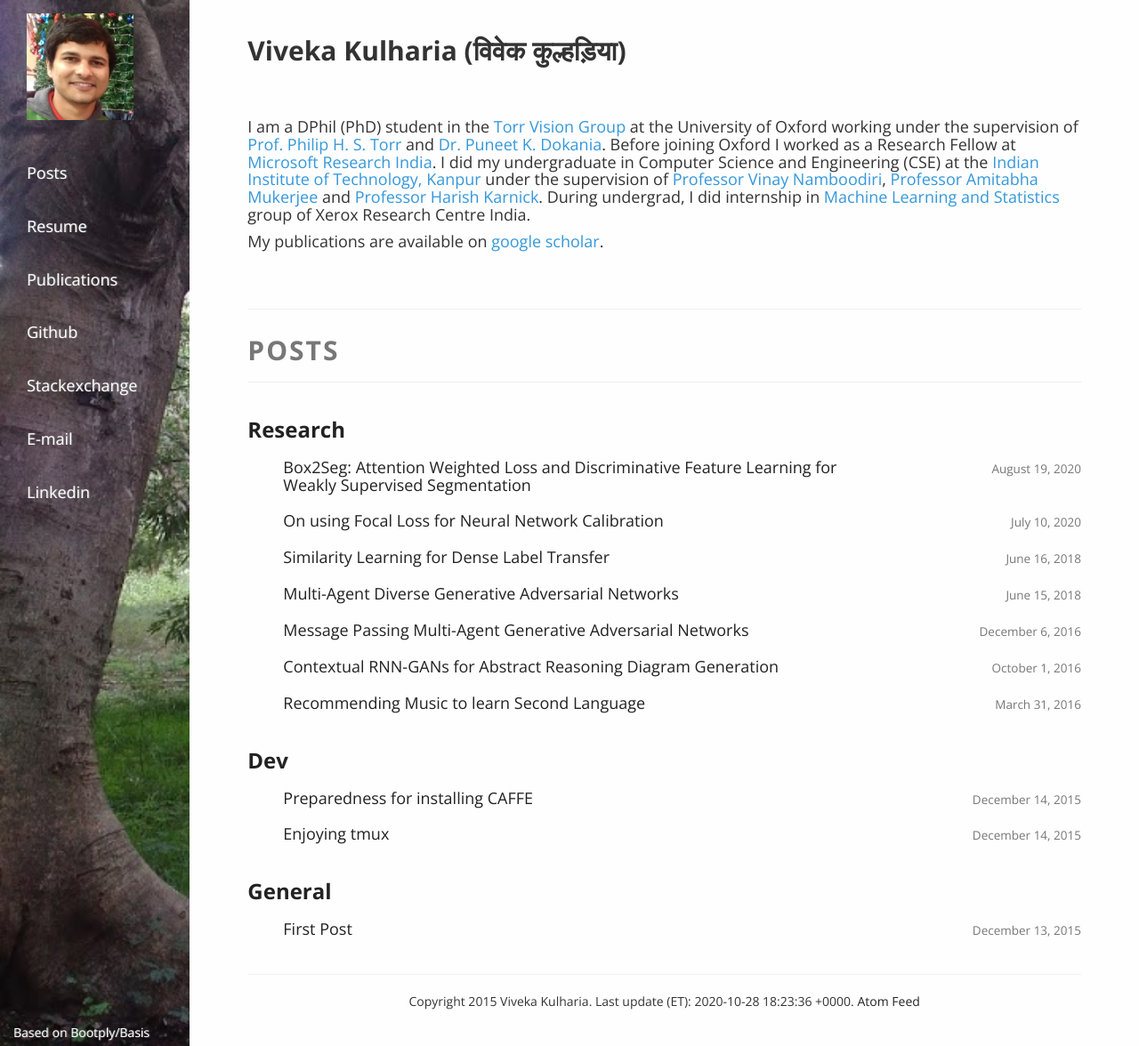
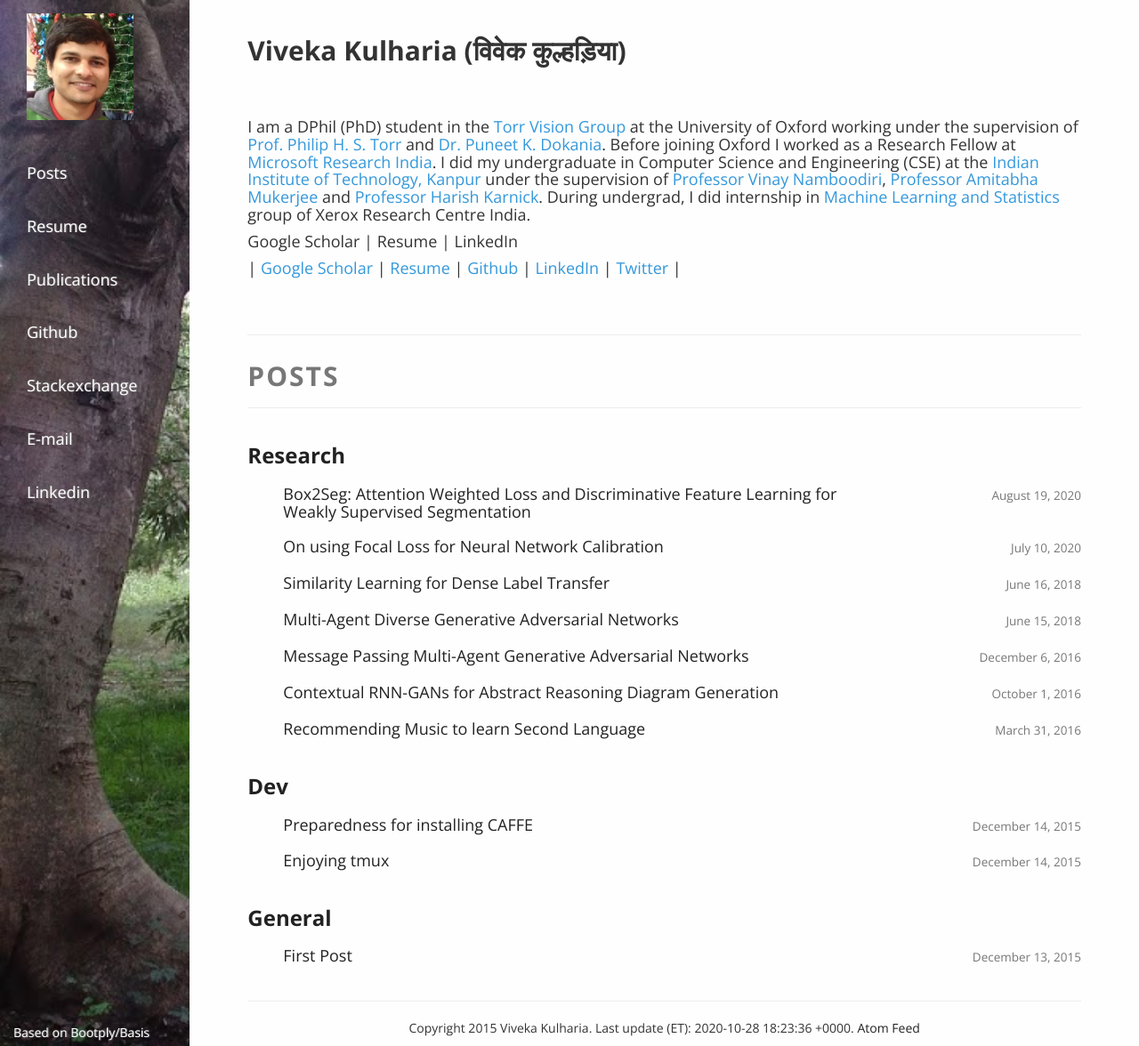
Before and after one commit to vivkul/vivkul.github.io, a Jekyll site: the page built from index.md, in a window 1280 px wide. Shown: the whole page at 89% size. Built offline with Jekyll 4.4.1, drawn with Linux system fonts in a browser that asks for light colours; nearby versions of some CDN libraries; our own code applies the rules of GitHub Pages for plain Markdown files.

Commit message:
Update index.md

```diff
--- a/index.md
+++ b/index.md
@@ -8,4 +8,6 @@ layout: base
 
 #### I am a DPhil (PhD) student in the [<font color="#3498DB">Torr Vision Group</font>](http://www.robots.ox.ac.uk/~tvg/){:target="_blank"} at the University of Oxford working under the supervision of [<font color="#3498DB">Prof. Philip H. S. Torr</font>](http://www.robots.ox.ac.uk/~phst/){:target="_blank"} and [<font color="#3498DB">Dr. Puneet K. Dokania</font>](https://puneetkdokania.github.io/){:target="_blank"}. Before joining Oxford I worked as a Research Fellow at [<font color="#3498DB">Microsoft Research India</font>](https://www.microsoft.com/en-us/research/lab/microsoft-research-india/){:target="_blank"}. I did my undergraduate in Computer Science and Engineering (CSE) at the [<font color="#3498DB">Indian Institute of Technology, Kanpur</font>](http://www.cse.iitk.ac.in/){:target="_blank"} under the supervision of [<font color="#3498DB">Professor Vinay Namboodiri</font>](http://www.cse.iitk.ac.in/users/vinaypn/){:target="_blank"}, [<font color="#3498DB">Professor Amitabha Mukerjee</font>](http://www.cse.iitk.ac.in/users/amit/){:target="_blank"} and [<font color="#3498DB">Professor Harish Karnick</font>](http://www.iitk.ac.in/new/dr-harish-karnick){:target="_blank"}. During undergrad, I did internship in [<font color="#3498DB">Machine Learning and Statistics</font>](http://www.xrci.xerox.com/data-analytics/machine-learning-and-statistics){:target="_blank"} group of Xerox Research Centre India.
 
-#### My publications are available on [<font color="#3498DB">google scholar</font>](https://scholar.google.com/citations?user=wjrOaIIAAAAJ){:target="_blank"}.
+#### Google Scholar | Resume | LinkedIn
+
+#### | [<font color="#3498DB">Google Scholar</font>](https://scholar.google.com/citations?user=wjrOaIIAAAAJ){:target="_blank"} | [<font color="#3498DB">Resume</font>](https://vivkul.github.io/static/resume.pdf){:target="_blank"} | [<font color="#3498DB">Github</font>](http://github.com/vivkul){:target="_blank"} | [<font color="#3498DB">LinkedIn</font>](https://www.linkedin.com/in/vivkul/){:target="_blank"} | [<font color="#3498DB">Twitter</font>](https://twitter.com/vivekakulharia){:target="_blank"} |
```
